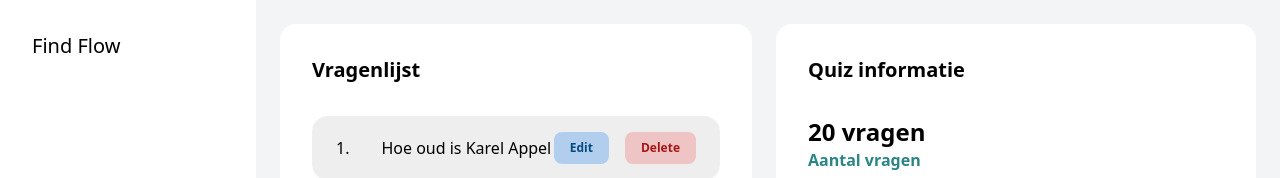
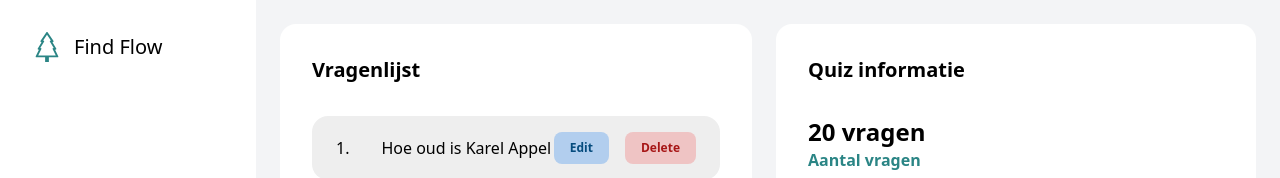
Before and after one commit to joeribreedveld/findflow, a Next.js app: page /quiz in a window 1280 px wide. Shown: the top 178 px of the page. Built offline with nearby package versions, Linux system fonts and the light colour scheme.

Commit message:
feat(sidebar): change logo with icon

```diff
--- a/src/components/common/Sidebar/Sidebar.tsx
+++ b/src/components/common/Sidebar/Sidebar.tsx
@@ -9,6 +9,7 @@ import {
   AiOutlineInfoCircle,
 } from "react-icons/ai";
 import { RiLogoutCircleLine } from "react-icons/ri";
+import { BsTree } from "react-icons/bs";
 
 // Functions
 const Sidebar = () => {
@@ -17,7 +18,8 @@ const Sidebar = () => {
   return (
     <nav className="flex min-h-screen min-w-[16rem] flex-col justify-between p-8">
       <section>
-        <Link href="/">
+        <Link href="/" className="flex items-center">
+          <BsTree className="mr-3 text-3xl text-[#2B8585]" />
           <h1 className="text-xl font-medium">Find Flow</h1>
         </Link>
       </section>
```
